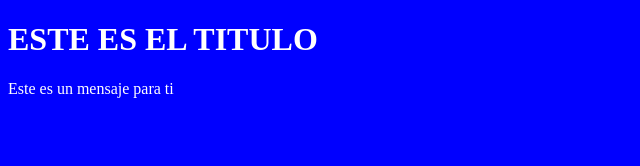
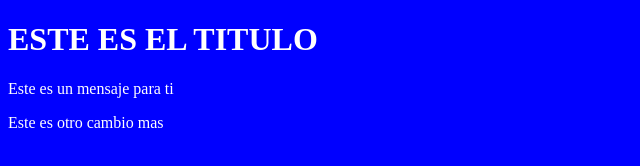
Before and after one commit to krary/Trabajando-VSC, a plain HTML site: page index.html in a window 1280 px wide. Shown: the whole page, without its empty margins (0-640 px from the left). Drawn offline with Linux system fonts and the light colour scheme.

Commit message:
ESte es otro cambio

```diff
--- a/index.html
+++ b/index.html
@@ -5,5 +5,6 @@
 <header><h1>ESTE ES EL TITULO</h1></header>
 <body style="background : blue;color:white;">
 Este es un mensaje para ti
+<p>Este es otro cambio mas</p>
 </body>
 </html>
```
